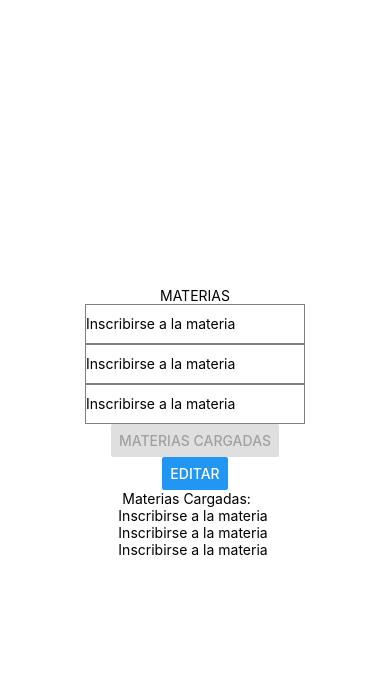
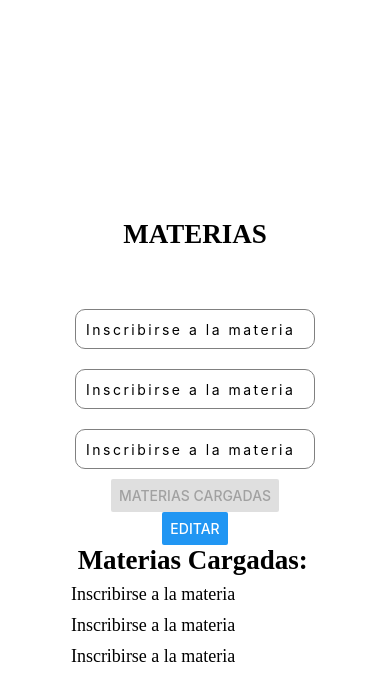
Before and after one commit to Edgartovarx3/AplicacionActividad, a React Native app: screen / in a window 390 px wide. Both pictures are taken after a click on the button "CARGAR MATERIAS". Shown: the top 700 px of the page. Built offline with nearby package versions, Linux system fonts and the light colour scheme.

Commit message:
actualizacion

```diff
--- a/App.js
+++ b/App.js
@@ -66,38 +66,43 @@ function Ejercicio1(){
   return (
     <View style={styles.container}>
 
-        <Text >MATERIAS</Text>
+        <Text style={styles.Titulos} >MATERIAS</Text>
         <TextInput
         style={styles.cajaTexto}
         onChangeText={(newText)=>setMateria(newText)}
-        defaultValue={materia1}
+        placeholder={materia1}
         editable={isEditable}
         />
           <TextInput
         style={styles.cajaTexto}
         onChangeText={(newText)=>setMateria2(newText)}
-        defaultValue={materia2}
+        placeholder={materia2}
         editable={isEditable}
         />
           <TextInput
         style={styles.cajaTexto}
         onChangeText={(newText)=>setMateria3(newText)}
-        defaultValue={materia3}
+        placeholder={materia3}
         editable={isEditable}
         />
 
 
 
-        <Button onPress={()=>{
+        <Button
+          style={styles.Botones}
+          onPress={()=>{
           setActivo(false);
           setIsEditable(false);
 
         }}
         disabled={!activo}
         title={activo ? "Cargar Materias" :"Materias Cargadas" }
+
       />
 
-        <Button onPress={()=>{
+        <Button
+          style={styles.Botones}
+          onPress={()=>{
           setActivo(true);
           setIsEditable(true);
 
@@ -111,7 +116,7 @@ function Ejercicio1(){
 
       />
 
-     {!activo ? <Text> {"Materias Cargadas: \n"+materia1+" \n"+materia2+" \n"+ materia3} </Text>:"" }
+     {!activo ? <Text style={styles.Titulos}> Materias Cargadas: {<Text style={styles.Materias}> {"\n"+materia1+" \n"+materia2+" \n"+ materia3}</Text>} </Text>:"" }
 
 
 
@@ -119,6 +124,8 @@ function Ejercicio1(){
     </View>
   );
 }
+
+<Text style={{ fontFamily: 'Yatra-One', fontSize: 27 }}>Yatra-One</Text>
 
 const styles = StyleSheet.create({
   container: {
@@ -132,5 +139,35 @@ const styles = StyleSheet.create({
     borderColor:"gray",
     borderWidth:1,
     minWidth:200,
+    letterSpacing:2.50,
+    fontSize:14,
+    borderRadius:10,
+    padding:10,
+    margin:10
+
+
   },
+  Botones:{
+    fontSize:14,
+    borderRadius:10,
+    padding:10,
+    margin:10
+
+  },
+  Titulos:{
+    fontFamily:'Yatra-One',
+    fontSize: 27,
+   fontWeight:'bold',
+   height:80
+
+  },
+  Materias:{
+    fontFamily:'apitalize',
+    fontSize:18,
+    fontWeight:'normal',
+    height:40,
+    paddingTop:30,
+    marginTop:30
+
+  }
 });
```
